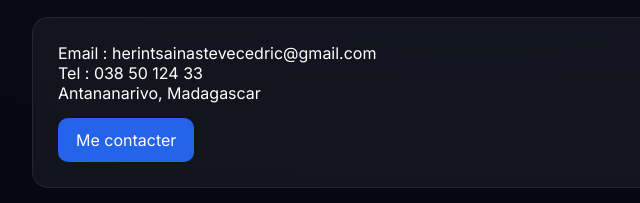
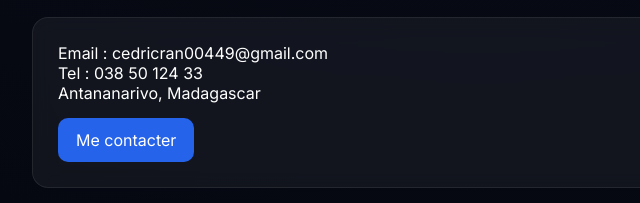
Before and after one commit to CedricRan/CedricRan.github.io, a plain HTML site: page index.html in a window 1280 px wide. Shown: the part 1460-1663 px from the top of the page, 160-800 px from the left. Drawn offline with Linux system fonts and the light colour scheme.

Commit message:
Amelioration

```diff
--- a/index.html
+++ b/index.html
@@ -200,7 +200,7 @@
   <h2>Contact</h2>
 
   <div class="card">
-    <p>Email : herintsainastevecedric@gmail.com</p>
+    <p>Email : cedricran00449@gmail.com</p>
     <p>Tel : 038 50 124 33</p>
     <p>Antananarivo, Madagascar</p>
 
```
